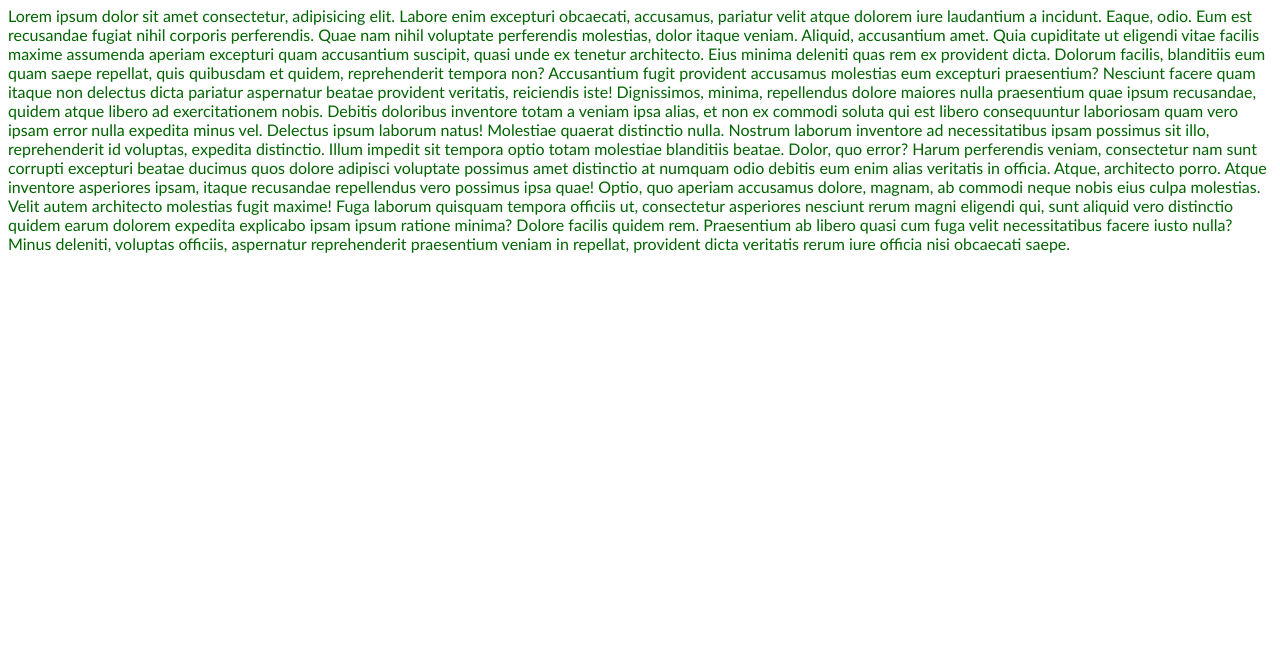
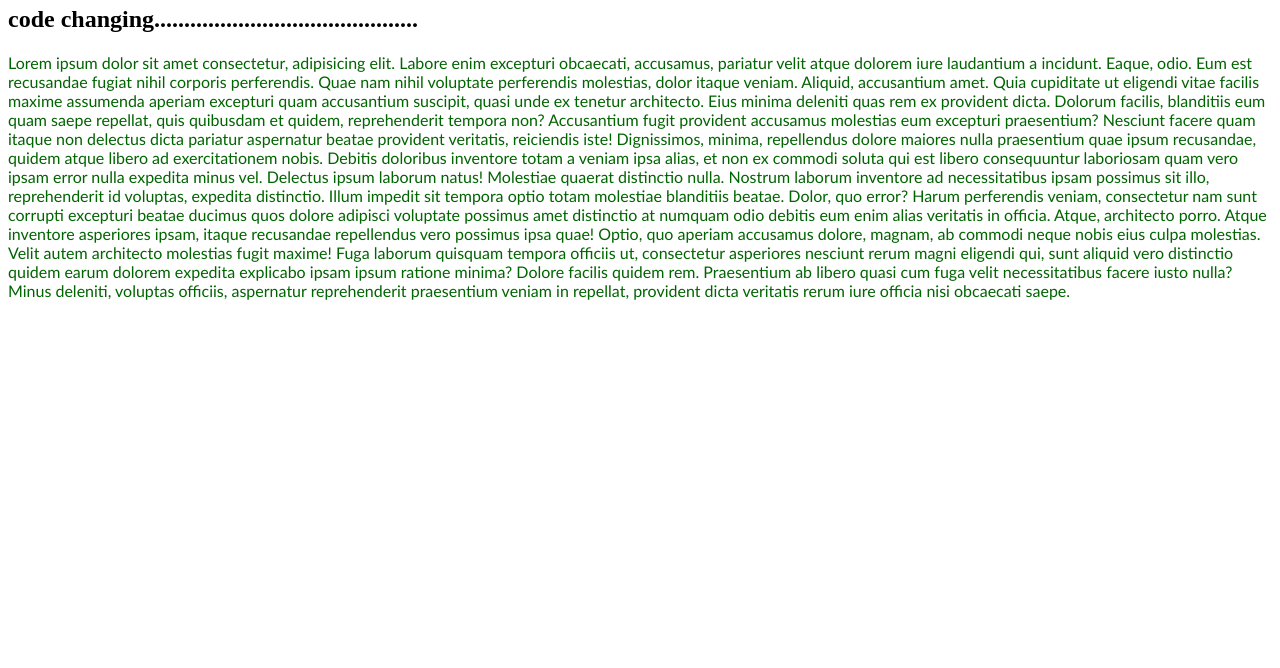
Before and after one commit to sreeragkrishna59/diginetFirstbatch, a plain HTML site: page index.html in a window 1280 px wide. Shown: the part 132-800 px from the top of the page. Drawn offline with Linux system fonts and the light colour scheme.

Commit message:
third commit

```diff
--- a/index.html
+++ b/index.html
@@ -9,6 +9,7 @@
 <body>
   <h1>Diginet</h1>
   <h1>hello all welcome</h1>
+  <h2>code changing............................................</h2>
   <p>Lorem ipsum dolor sit amet consectetur, adipisicing elit. Labore enim excepturi obcaecati, accusamus, pariatur velit atque dolorem iure laudantium a incidunt. Eaque, odio. Eum est recusandae fugiat nihil corporis perferendis.
   Quae nam nihil voluptate perferendis molestias, dolor itaque veniam. Aliquid, accusantium amet. Quia cupiditate ut eligendi vitae facilis maxime assumenda aperiam excepturi quam accusantium suscipit, quasi unde ex tenetur architecto.
   Eius minima deleniti quas rem ex provident dicta. Dolorum facilis, blanditiis eum quam saepe repellat, quis quibusdam et quidem, reprehenderit tempora non? Accusantium fugit provident accusamus molestias eum excepturi praesentium?
```
